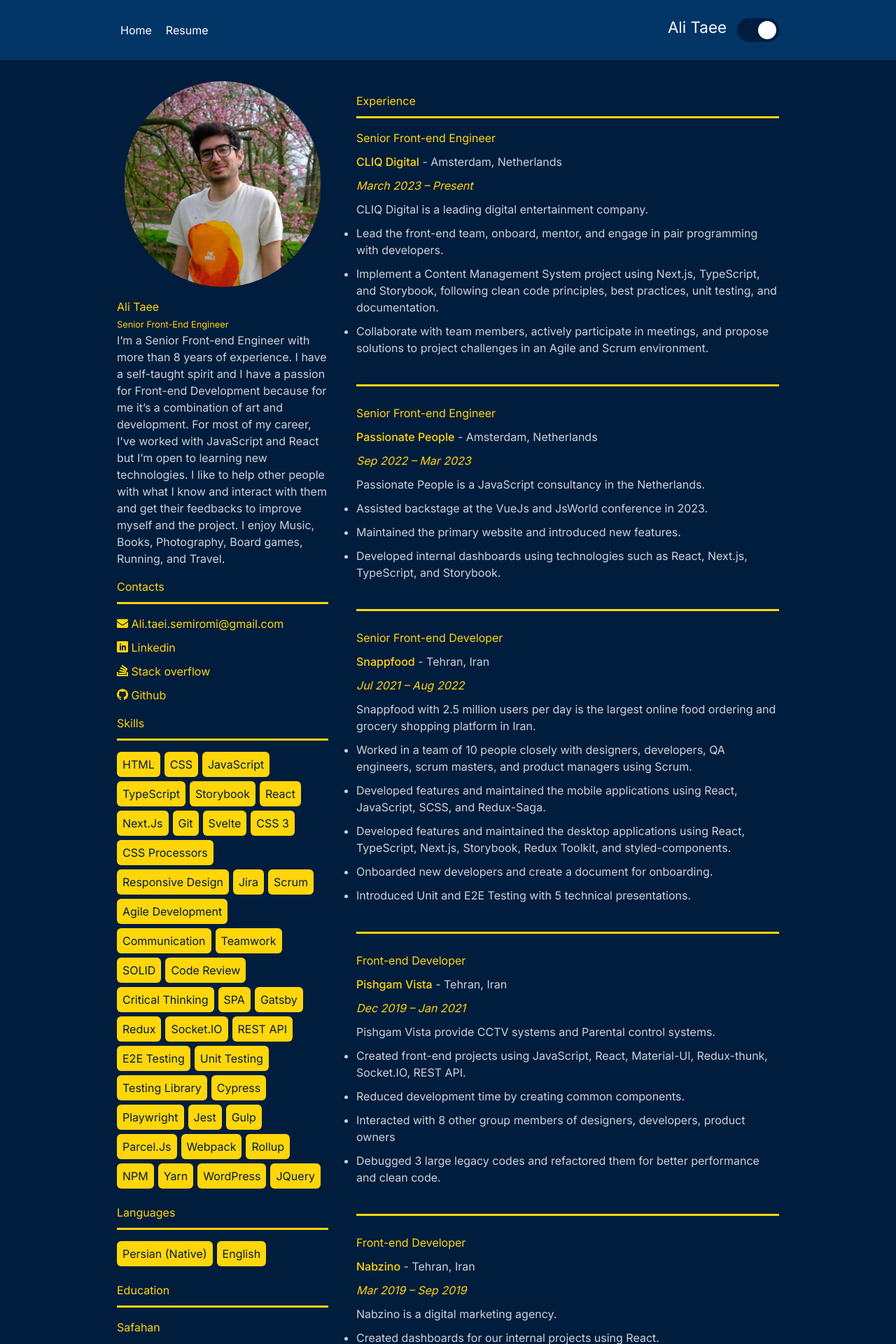
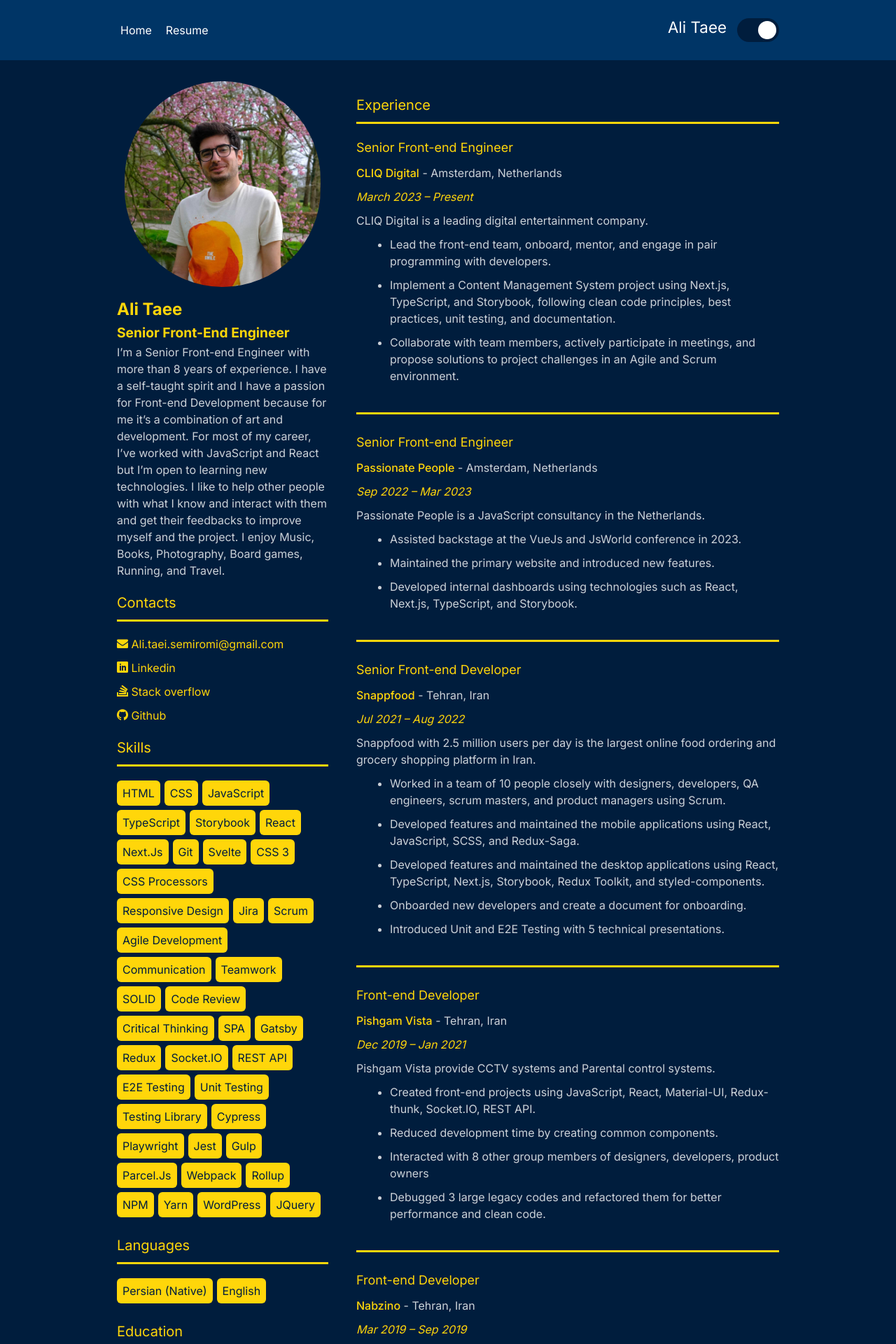
Before and after one commit to AliTaee/Portfolio, a SvelteKit app: page /resume in a window 1280 px wide. Shown: the top 1920 px of the page at 70% size. Built offline with nearby package versions, Linux system fonts and the light colour scheme.

Commit message:
improve heading styles in project

```diff
--- a/src/components/card/Card.svelte
+++ b/src/components/card/Card.svelte
@@ -15,8 +15,8 @@
 
 <section class="card intro__card card--small">
 	<img class="card__img rounded-full" src={image} alt={`image of ${title}`} />
-	<h2 class="card__title">{title}</h2>
-	<p class="card__desc">{desc}</p>
+	<h2 class="card__title text-2xl font-bold">{title}</h2>
+	<p class="card__desc text-lg">{desc}</p>
 </section>
 
 <style lang="scss">
--- a/src/routes/+page.svelte
+++ b/src/routes/+page.svelte
@@ -15,7 +15,7 @@
 	class="main intro container flex flex-col justify-center items-center md:flex-row-reverse md:justify-between"
 >
 	<section class="intro__welcome mb-6 md:mb-0">
-		<h1 class="intro__title">
+		<h1 class="intro__title text-2xl font-bold">
 			Hello World, I'm{' '}
 			<span class="capitalize">{name}</span>
 			<span class="hand-wave">
--- a/src/routes/resume/+page.svelte
+++ b/src/routes/resume/+page.svelte
@@ -15,13 +15,13 @@
 <article class="container resume flex flex-col justify-items-center lg:flex-row">
 	<aside class="resume__sidebar w-full lg:w-1/3 lg:mr-10">
 		<img class="rounded-full resume__img" src={profileImage} alt={`profile image of ${name}`} />
-		<h1 class="resume__name">
+		<h1 class="resume__name text-2xl font-bold">
 			{name} <br />
 			<span class="resume__title">{title}</span>
 		</h1>
 		<p>{about}</p>
 
-		<h2 class="resume__category">contacts</h2>
+		<h2 class="resume__category text-xl">contacts</h2>
 		<ul class="resume__contact list-none">
 			{#each socials as social}
 				<li>
@@ -33,25 +33,25 @@
 			{/each}
 		</ul>
 
-		<h2 class="resume__margin-top-lg resume__category">Skills</h2>
+		<h2 class="resume__margin-top-lg resume__category text-xl">Skills</h2>
 		<section class="resume__skills">
 			{#each skills as skill}
 				<Chip title={skill} />
 			{/each}
 		</section>
 
-		<h2 class="resume__margin-top-lg resume__category">Languages</h2>
+		<h2 class="resume__margin-top-lg resume__category text-xl">Languages</h2>
 		<section class="resume__skills">
 			{#each languages as language}
 				<Chip title={language} />
 			{/each}
 		</section>
 
-		<h2 class="resume__margin-top-lg resume__category">Education</h2>
+		<h2 class="resume__margin-top-lg resume__category text-xl">Education</h2>
 		{#each educations as education}
 			<div class="resume-section">
 				{#if education.school}
-					<h3 class="heading-title">{education.school}</h3>
+					<h3 class="heading-title text-lg">{education.school}</h3>
 				{/if}
 				<div class="resume-section__info">
 					{#if education.degree}
@@ -67,11 +67,11 @@
 	</aside>
 
 	<section class="resume__main w-full lg:w-2/3">
-		<h2 class="resume__category">Experience</h2>
+		<h2 class="resume__category text-xl">Experience</h2>
 		{#each experiences as experience}
 			<section class="resume-section">
 				{#if experience.title}
-					<h3 class="heading-title">{experience.title}</h3>
+					<h3 class="heading-title text-lg">{experience.title}</h3>
 				{/if}
 
 				<div class="resume-section__info">
@@ -103,7 +103,7 @@
 				{/if}
 
 				{#if experience.achievements}
-					<ul class="resume-section__work-list">
+					<ul class="resume-section__work-list ml-12">
 						{#each experience.achievements as achievement}
 							<li>{achievement}</li>
 						{/each}
@@ -124,7 +124,6 @@
 
 		&__name {
 			color: var(--heading-color);
-			font-weight: 400;
 			text-transform: capitalize;
 		}
 
```
